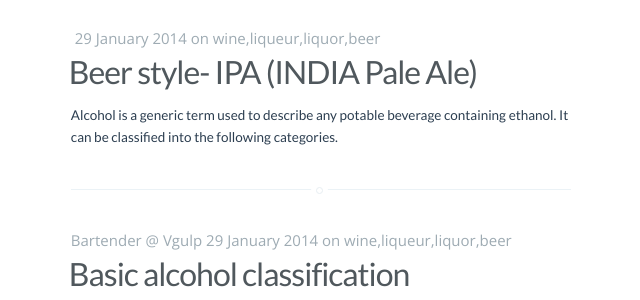
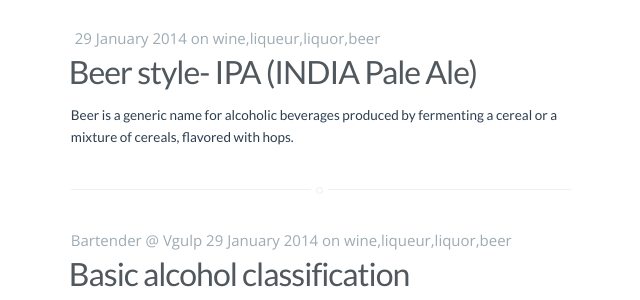
Before and after one commit to ajeeshpu/vgulp-jekyll, a Jekyll site: the page built from blog/index.html, in a window 1280 px wide and 900 px high, scrolled down 896 px. Shown: the part 153-453 px from the top of the window, without its empty margins (210-850 px from the left). Built offline with Jekyll 4.4.1, drawn with Linux system fonts in a browser that asks for light colours; some web fonts are replaced; Markdown is read by kramdown in place of the engine named in the settings; the list of posts is cut into pages by our own code.

Commit message:
beerediting done

```diff
--- a/_posts/2014-01-31-title.markdown
+++ b/_posts/2014-01-31-title.markdown
@@ -1,7 +1,7 @@
 ---
 layout: blog-post
 title:  "Beer style- IPA (INDIA Pale Ale)"
-description: "Alcohol is a generic term used to describe any potable beverage containing ethanol. It can be classified into the following categories."
+description: "Beer is a generic name for alcoholic beverages produced by fermenting a cereal or a mixture of cereals, flavored with hops."
 date:   2014-01-29 18:48:11
 tags: wine, liqueur, liquor, beer
 categories: all_spirits
```
